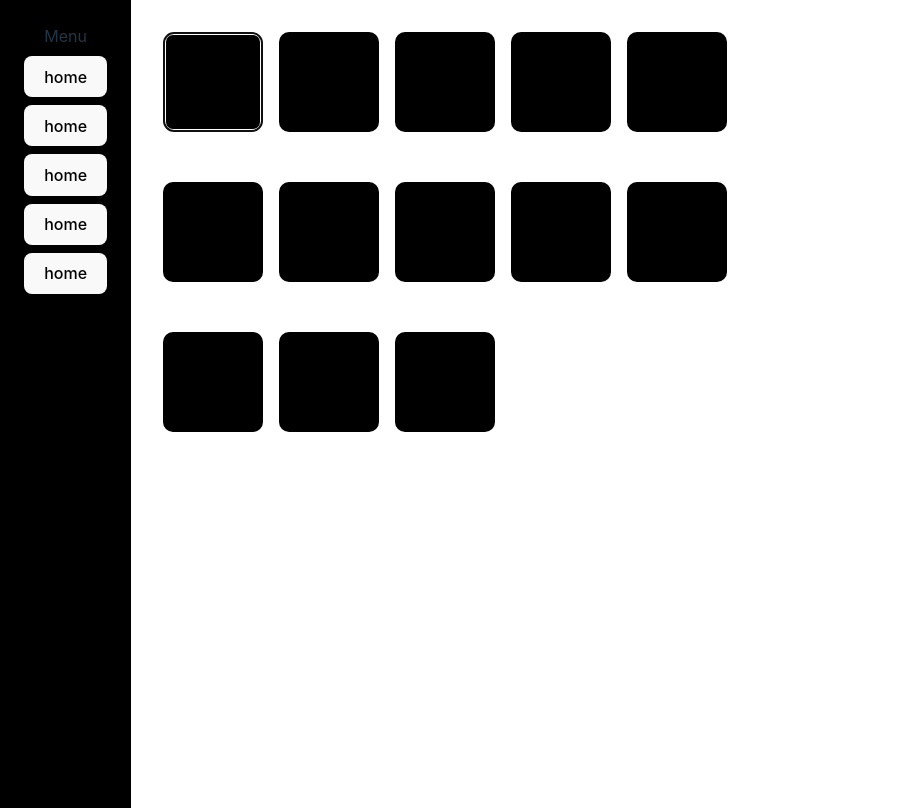
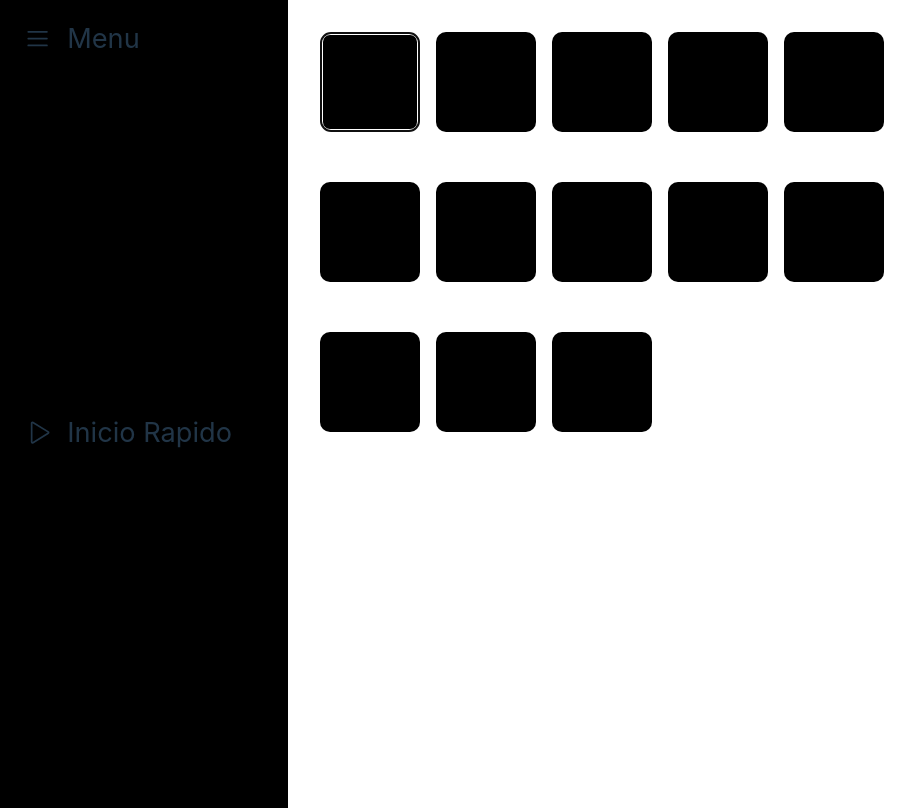
Before and after one commit to AlexsanderKevin/hubemu, a React (Vite) app: page / in a window 1280 px wide. Shown: the whole page, without its empty margins (0-923 px from the left). Built offline with nearby package versions, Linux system fonts and the light colour scheme.

Commit message:
added phosphor icons and styled the menu a little more

```diff
--- a/package.json
+++ b/package.json
@@ -11,6 +11,7 @@
     "preview": "vite preview"
   },
   "dependencies": {
+    "@phosphor-icons/react": "^2.1.4",
     "execa": "^7.1.1",
     "react": "^18.2.0",
     "react-dom": "^18.2.0"
--- a/src/components/Menu/Menu.jsx
+++ b/src/components/Menu/Menu.jsx
@@ -1,14 +1,20 @@
+import { House } from '@phosphor-icons/react/dist/ssr'
 import styles from './Menu.module.css'
+import { List, Play } from '@phosphor-icons/react'
 
 export default function Menu() {
   return (
     <aside className={styles.menu}>
-      Menu
-      <button>home</button>
-      <button>home</button>
-      <button>home</button>
-      <button>home</button>
-      <button>home</button>
+      <h1 className={styles.title}><List/> Menu</h1>
+
+      <div className={styles.linkGroup}>
+        <button className={styles.navLink}><House weight='bold' /> Home</button>
+        <button className={styles.navLink}><House weight='bold' /> Home</button>
+        <button className={styles.navLink}><House weight='bold' /> Home</button>
+        <button className={styles.navLink}><House weight='bold' /> Home</button>
+      </div>
+
+      <h1 className={styles.title}><Play/> Inicio Rapido</h1>
     </aside>
   )
 }
--- a/src/components/Menu/Menu.module.css
+++ b/src/components/Menu/Menu.module.css
@@ -4,5 +4,34 @@
   height: 95dvh;
   display: flex;
   flex-direction: column;
-  gap: 8px;
 }
+
+.title {
+  margin-bottom: 3rem;
+  margin-top: 0;
+  font-size: 1.7rem;
+  width: 100%;
+  display: flex;
+  font-weight: normal;
+  align-items: center;
+  gap: 1rem;
+}
+
+.navLink {
+  display: flex;
+  font-weight: normal;
+  justify-content: start;
+  align-items: center;
+  gap: 1.7rem;
+  padding: 1rem 1.7rem;
+  min-width: 15rem;
+  font-size: 1.5rem;
+  background: none;
+}
+
+.navLink:focus {
+}
+
+.linkGroup {
+  margin-bottom: 4rem;
+}
```
Also changed, not shown: 1 other file (tests, documents, lock files or other folders).
